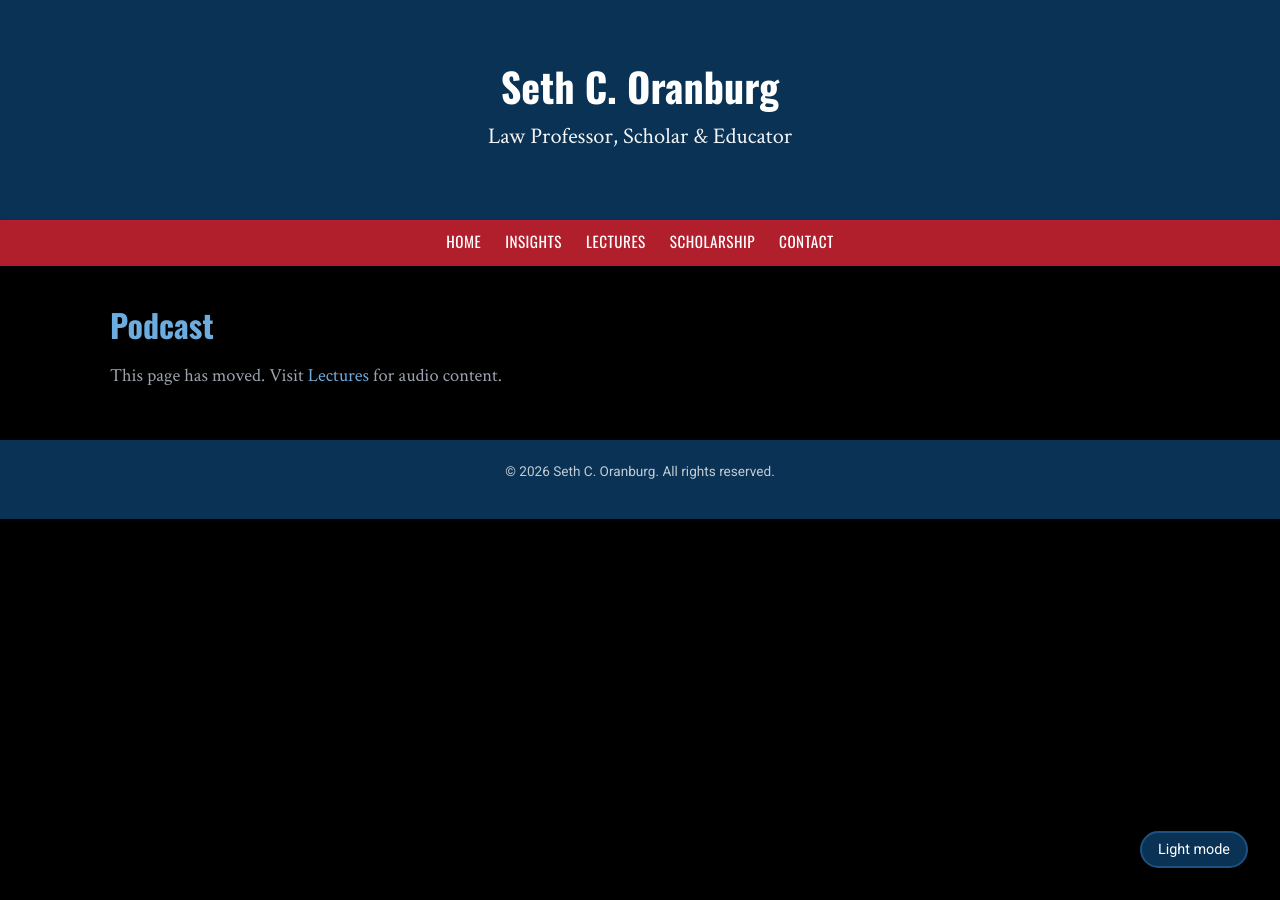
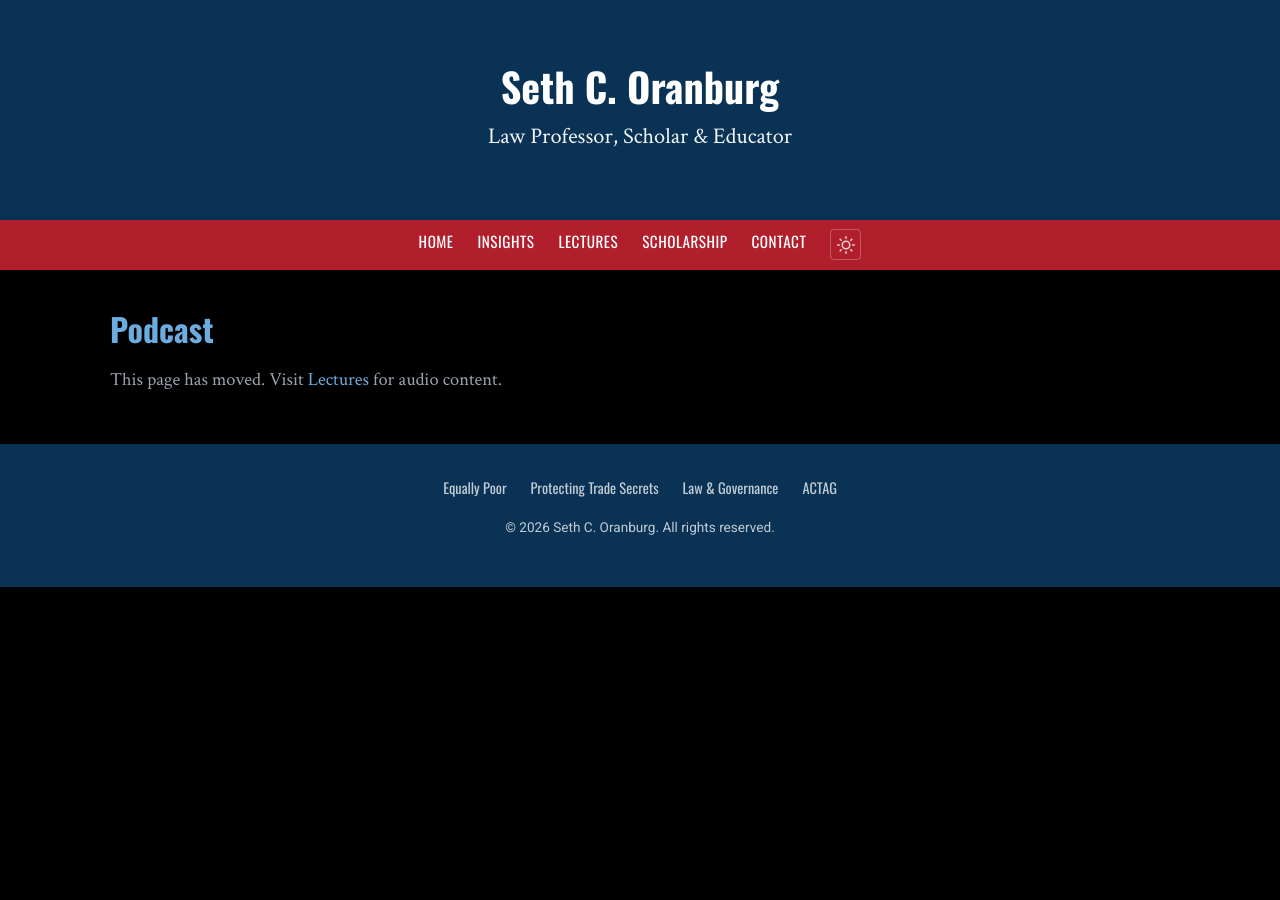
Before and after one commit to Oranburg/oranburg.github.io, a Jekyll site: the page built from podcast/index.html, in a window 1280 px wide. Built offline with Jekyll 4.4.1, drawn with Linux system fonts in a browser that asks for light colours.

Commit message:
Move theme toggle to nav bar with sun/moon icons, add cross-site links (#12)
Aligns the dark/light toggle with the equally-poor implementation:
sun/moon SVG icon button in the nav bar (not a fixed text button).
CSS shows sun icon in dark mode, moon icon in light mode. Flash-
prevention script uses try/catch matching the equally-poor pattern.

Adds footer cross-links to all deployed Oranburg scholarly sites:
Equally Poor, Protecting Trade Secrets, Law & Governance, and ACTAG.

Co-authored-by: Claude Opus 4.6 (1M context) <noreply@anthropic.com>

```diff
--- a/_layouts/default.html
+++ b/_layouts/default.html
@@ -11,10 +11,17 @@
   <link rel="stylesheet" href="/assets/css/site.css">
   {% if page.home %}<link rel="stylesheet" href="/assets/css/home.css">{% endif %}
   <script>
-    // Apply saved theme before first paint to prevent flash
     (function () {
-      var theme = localStorage.getItem('theme') || 'dark';
-      document.documentElement.setAttribute('data-theme', theme);
+      try {
+        var theme = localStorage.getItem('theme');
+        if (theme === 'light' || theme === 'dark') {
+          document.documentElement.setAttribute('data-theme', theme);
+        } else {
+          document.documentElement.setAttribute('data-theme', 'dark');
+        }
+      } catch(e) {
+        document.documentElement.setAttribute('data-theme', 'dark');
+      }
     })();
   </script>
   {% seo %}
@@ -35,6 +42,16 @@
       <li><a href="/lectures/">Lectures</a></li>
       <li><a href="/scholarship/">Scholarship</a></li>
       <li><a href="/contact/">Contact</a></li>
+      <li>
+        <button class="theme-toggle" onclick="toggleTheme()" aria-label="Switch to light mode">
+          <svg class="icon-sun" width="18" height="18" viewBox="0 0 24 24" fill="none" stroke="currentColor" stroke-width="2" stroke-linecap="round" stroke-linejoin="round">
+            <circle cx="12" cy="12" r="5"/><line x1="12" y1="1" x2="12" y2="3"/><line x1="12" y1="21" x2="12" y2="23"/><line x1="4.22" y1="4.22" x2="5.64" y2="5.64"/><line x1="18.36" y1="18.36" x2="19.78" y2="19.78"/><line x1="1" y1="12" x2="3" y2="12"/><line x1="21" y1="12" x2="23" y2="12"/><line x1="4.22" y1="19.78" x2="5.64" y2="18.36"/><line x1="18.36" y1="5.64" x2="19.78" y2="4.22"/>
+          </svg>
+          <svg class="icon-moon" width="18" height="18" viewBox="0 0 24 24" fill="none" stroke="currentColor" stroke-width="2" stroke-linecap="round" stroke-linejoin="round">
+            <path d="M21 12.79A9 9 0 1 1 11.21 3 7 7 0 0 0 21 12.79z"/>
+          </svg>
+        </button>
+      </li>
     </ul>
   </nav>
 
@@ -54,10 +71,16 @@
   </main>
 
   <footer class="site-footer">
-    <p>&copy; {{ site.time | date: "%Y" }} {{ site.title }}. All rights reserved.</p>
+    <div class="footer-inner">
+      <div class="footer-links">
+        <a href="/equally-poor/">Equally Poor</a>
+        <a href="/PTS/">Protecting Trade Secrets</a>
+        <a href="/law-governance/">Law &amp; Governance</a>
+        <a href="https://actag.bio" target="_blank">ACTAG</a>
+      </div>
+      <p>&copy; {{ site.time | date: "%Y" }} {{ site.title }}. All rights reserved.</p>
+    </div>
   </footer>
-
-  <button class="theme-toggle" aria-label="Toggle light/dark mode" onclick="toggleTheme()">Light mode</button>
 
   <script src="/assets/js/site.js"></script>
 </body>
--- a/assets/css/site.css
+++ b/assets/css/site.css
@@ -229,28 +229,32 @@ p {
   padding: 0 1.25rem;
 }
 
-/* ---------- Theme Toggle ---------- */
+/* ---------- Theme Toggle (in nav bar, matching equally-poor) ---------- */
 
 .theme-toggle {
-  position: fixed;
-  bottom: var(--space-xl);
-  right: var(--space-xl);
-  z-index: 200;
-  background: var(--bg-secondary);
-  color: var(--text);
-  border: 2px solid var(--border);
-  border-radius: var(--radius-pill);
-  padding: var(--space-sm) var(--space-md);
-  font-family: var(--font-body);
-  font-size: 0.9rem;
+  background: transparent;
+  border: 1px solid rgba(255, 255, 255, 0.25);
+  border-radius: var(--radius-sm);
+  padding: 0.35rem;
   cursor: pointer;
-  transition: background-color 0.2s, border-color 0.2s;
+  display: flex;
+  align-items: center;
+  justify-content: center;
+  color: rgba(255, 255, 255, 0.8);
+  transition: border-color 0.2s, color 0.2s;
 }
 
 .theme-toggle:hover,
 .theme-toggle:focus-visible {
-  border-color: var(--accent);
+  border-color: var(--yellow);
+  color: var(--yellow);
 }
+
+/* Show sun in dark mode, moon in light mode */
+[data-theme="dark"] .theme-toggle .icon-moon { display: none; }
+[data-theme="dark"] .theme-toggle .icon-sun  { display: block; }
+[data-theme="light"] .theme-toggle .icon-sun  { display: none; }
+[data-theme="light"] .theme-toggle .icon-moon { display: block; }
 
 /* ---------- Hub / Index Pages ---------- */
 
@@ -956,9 +960,34 @@ details.embed[open] summary {
   background: var(--blue-deep);
   color: rgba(255, 255, 255, 0.75);
   text-align: center;
-  padding: 1.25rem var(--space-md);
+  padding: var(--space-xl) var(--space-md);
   font-size: 0.85rem;
   margin-top: var(--space-2xl);
+}
+
+.footer-inner {
+  max-width: var(--max-width);
+  margin: 0 auto;
+}
+
+.footer-links {
+  display: flex;
+  flex-wrap: wrap;
+  justify-content: center;
+  gap: var(--space-sm) var(--space-lg);
+  margin-bottom: var(--space-md);
+}
+
+.footer-links a {
+  color: rgba(255, 255, 255, 0.75);
+  text-decoration: none;
+  font-family: var(--font-headline);
+  font-size: 0.9rem;
+  transition: color 0.2s;
+}
+
+.footer-links a:hover {
+  color: var(--yellow);
 }
 
 /* ==========================================================================
--- a/assets/js/site.js
+++ b/assets/js/site.js
@@ -1,4 +1,4 @@
-// Theme toggle
+// Theme toggle (matching equally-poor: sun/moon SVG icons in nav)
 function toggleTheme() {
   var current = document.documentElement.getAttribute('data-theme');
   var next = current === 'dark' ? 'light' : 'dark';
@@ -8,8 +8,10 @@ function toggleTheme() {
 }
 
 function updateToggleLabel(theme) {
-  var btn = document.querySelector('.theme-toggle');
-  if (btn) btn.textContent = theme === 'dark' ? 'Light mode' : 'Dark mode';
+  var btns = document.querySelectorAll('.theme-toggle');
+  btns.forEach(function (btn) {
+    btn.setAttribute('aria-label', 'Switch to ' + (theme === 'dark' ? 'light' : 'dark') + ' mode');
+  });
 }
 
 // Initialize toggle label on load
```
